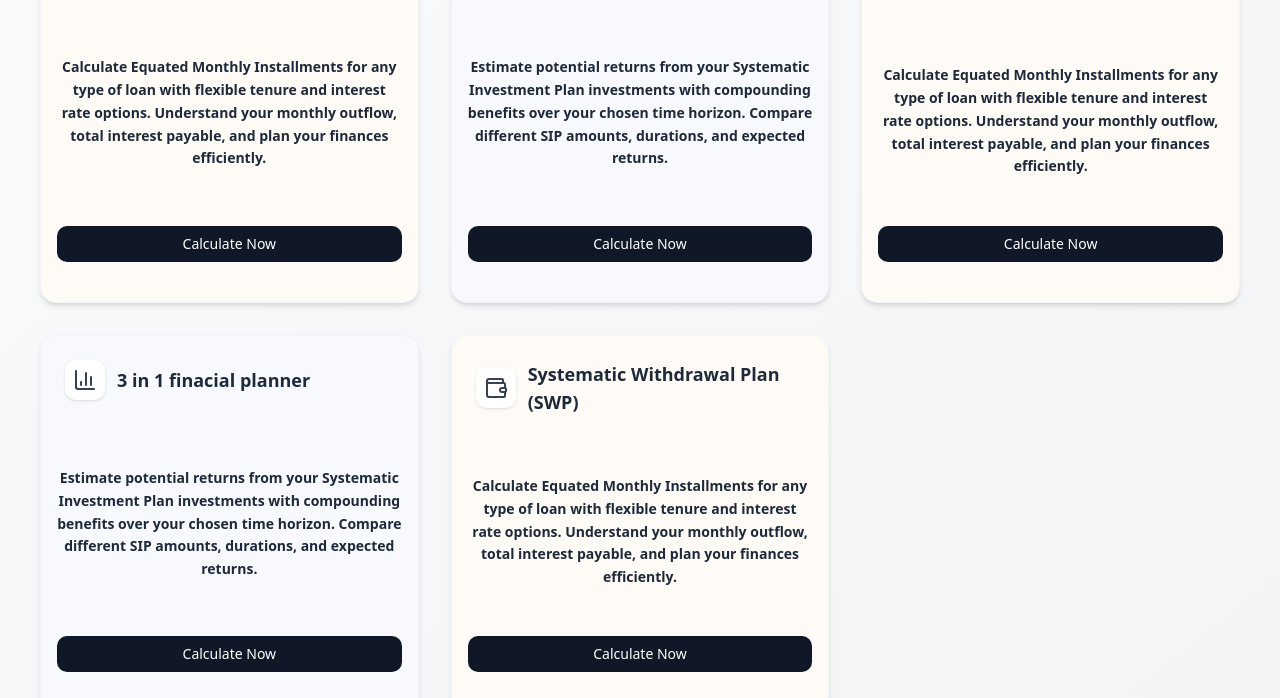
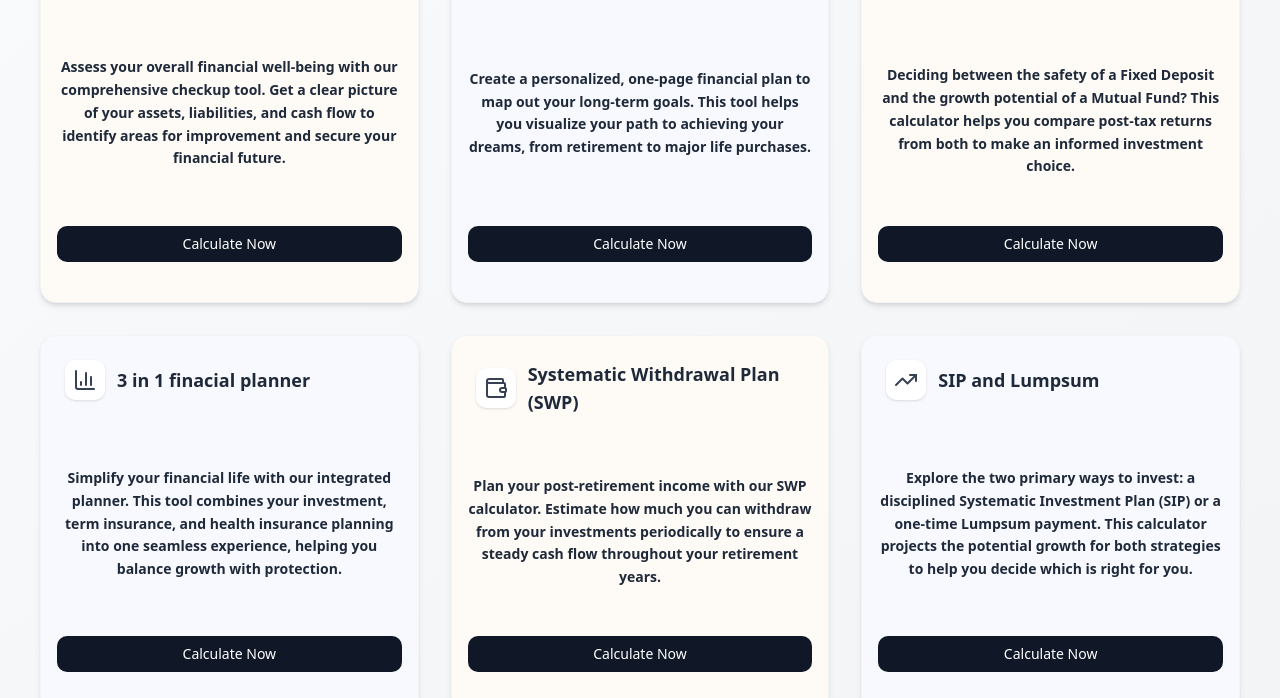
Before and after one commit to suhasarali/Calci, a Next.js app in the folder frontend/: page /calculator/home in a window 1280 px wide. Shown: the part 254-952 px from the top of the page. Built offline with nearby package versions, Linux system fonts and the light colour scheme; no server answers.

Commit message:
desc update and lumpsumsip card added

```diff
--- a/frontend/app/calculator/home/page.tsx
+++ b/frontend/app/calculator/home/page.tsx
@@ -24,38 +24,45 @@ import { NavbarHome } from "@/components/NavbarHome";
 const calculators = [
   {
     title: "Financial health Checkup",
-    desc: "Calculate Equated Monthly Installments for any type of loan with flexible tenure and interest rate options. Understand your monthly outflow, total interest payable, and plan your finances efficiently.",
+    desc: "Assess your overall financial well-being with our comprehensive checkup tool. Get a clear picture of your assets, liabilities, and cash flow to identify areas for improvement and secure your financial future.",
     link: "/calculator/financialchecklist",
     color: "bg-[#fefaf6]",
     icon: CreditCard,
   },
   {
     title: "One page financial Roadmap",
-    desc: "Estimate potential returns from your Systematic Investment Plan investments with compounding benefits over your chosen time horizon. Compare different SIP amounts, durations, and expected returns.",
+    desc: "Create a personalized, one-page financial plan to map out your long-term goals. This tool helps you visualize your path to achieving your dreams, from retirement to major life purchases.",
     link: "/calculator/onepagefinancialroadmap",
     color: "bg-[#f8f9ff]",
     icon: PiggyBank,
   },
   {
     title: "Fixed Deposit and Mutual Fund",
-    desc: "Calculate Equated Monthly Installments for any type of loan with flexible tenure and interest rate options. Understand your monthly outflow, total interest payable, and plan your finances efficiently.",
+    desc: "Deciding between the safety of a Fixed Deposit and the growth potential of a Mutual Fund? This calculator helps you compare post-tax returns from both to make an informed investment choice.",
     link: "/calculator/fd_md",
     color: "bg-[#fefaf6]",
     icon: Coins,
   },
   {
     title: "3 in 1 finacial planner",
-    desc: "Estimate potential returns from your Systematic Investment Plan investments with compounding benefits over your chosen time horizon. Compare different SIP amounts, durations, and expected returns.",
+    desc: "Simplify your financial life with our integrated planner. This tool combines your investment, term insurance, and health insurance planning into one seamless experience, helping you balance growth with protection.",
     link: "/calculator/3in1financialplanner",
     color: "bg-[#f8f9ff]",
     icon: BarChart3,
   },
   {
     title: "Systematic Withdrawal Plan (SWP)",
-    desc: "Calculate Equated Monthly Installments for any type of loan with flexible tenure and interest rate options. Understand your monthly outflow, total interest payable, and plan your finances efficiently.",
+    desc: "Plan your post-retirement income with our SWP calculator. Estimate how much you can withdraw from your investments periodically to ensure a steady cash flow throughout your retirement years.",
     link: "/calculator/swp",
     color: "bg-[#fefaf6]",
     icon: Wallet,
+  },
+  {
+    title:"SIP and Lumpsum",
+    desc:"Explore the two primary ways to invest: a disciplined Systematic Investment Plan (SIP) or a one-time Lumpsum payment. This calculator projects the potential growth for both strategies to help you decide which is right for you.",
+    link:"/calculator/sipandlumpsum",
+    color:"bg-[#f8f9ff]",
+    icon:TrendingUp,
   }
 
 ];
```
